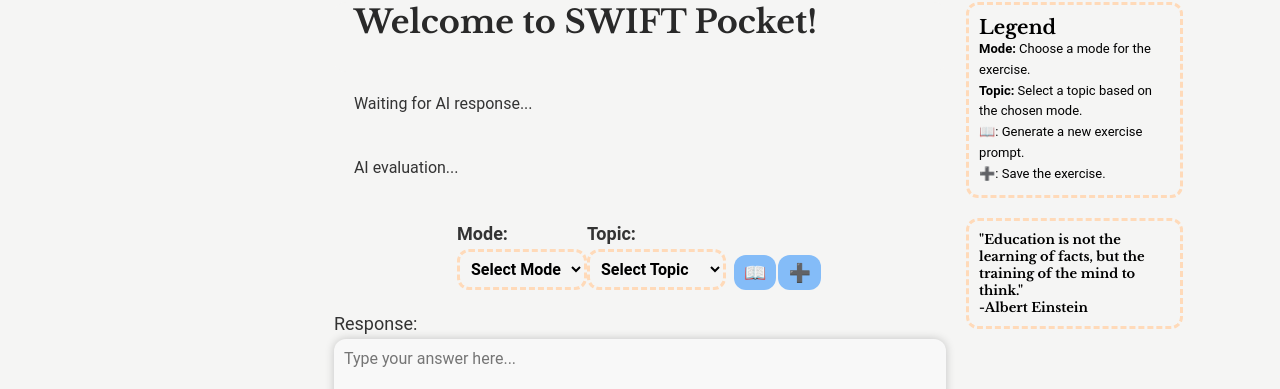
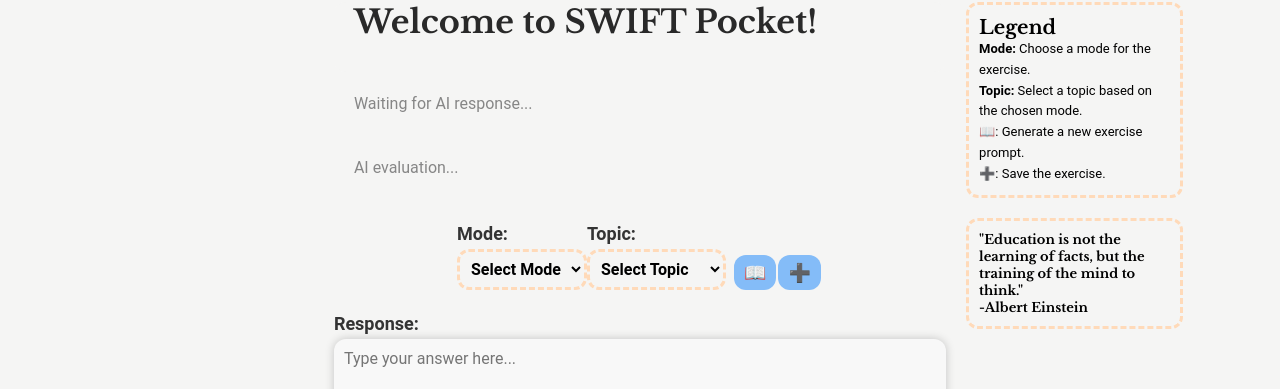
Before and after one commit to GPVcode/SWFTL-project, a React (Create React App) app in the folder client/: page /interface in a window 1280 px wide. Shown: the part 118-507 px from the top of the page. Built offline with nearby package versions, Linux system fonts and the light colour scheme; a web font is replaced by a local one.

Commit message:
css updates

```diff
--- a/client/src/CSS/ExerciseDetail.css
+++ b/client/src/CSS/ExerciseDetail.css
@@ -41,3 +41,7 @@ p {
     display: block;
     margin: 0; /* Optional: removes default margin */
   }
+
+  .empty-response {
+    color: #868686;
+}
--- a/client/src/CSS/List.css
+++ b/client/src/CSS/List.css
@@ -104,16 +104,17 @@
 
 .exercise-list-container {
     display: flex;
-  }
+}
 
-  .exercise-list-container .button-column {
+.exercise-list-container .button-column {
     width: 100%; /* Adjust width as needed */
     padding: 10px;
-  }
+    border-right: solid 1px #9a9a9a;
+}
 
-  .exercise-list-container .exercise-list {
+.exercise-list-container .exercise-list {
     flex: 1;
-  }
+}
 
 span.exercise-topic {
     font-weight: bold;
--- a/client/src/CSS/Select.css
+++ b/client/src/CSS/Select.css
@@ -100,7 +100,7 @@
 
 .user-answer p {
   font-size: 18px;
-  /* font-weight: bold; */
+  font-weight: bold;
   color: #333;
   width: 100%;
   text-align: left;
--- a/client/src/components/Exercises/ExerciseList.jsx
+++ b/client/src/components/Exercises/ExerciseList.jsx
@@ -144,12 +144,12 @@ const ExerciseList = () => {
                           const exerciseText = exercise.readingExercise;
 
                           let truncatedText;
-                          if (exerciseText.includes('<') && exerciseText.indexOf('<') < 35) {
+                          if (exerciseText.includes('<') && exerciseText.indexOf('<') < 30) {
                             truncatedText = exerciseText.substring(0, exerciseText.indexOf('<'));
                           } else {
-                            truncatedText = exerciseText.substring(0, 35);
+                            truncatedText = exerciseText.substring(0, 30);
                           }
-                          return truncatedText
+                          return truncatedText + "..."
                         })()}
                       </p>
                     </div>
```
